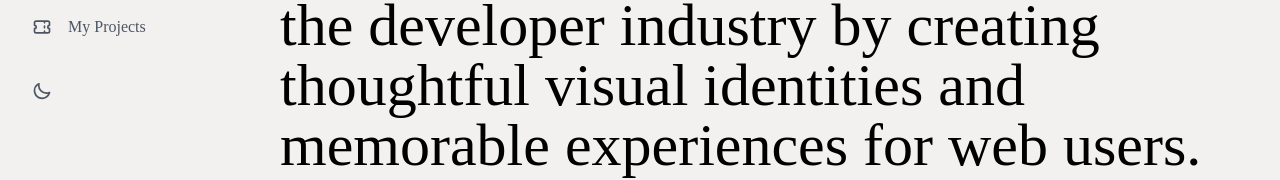
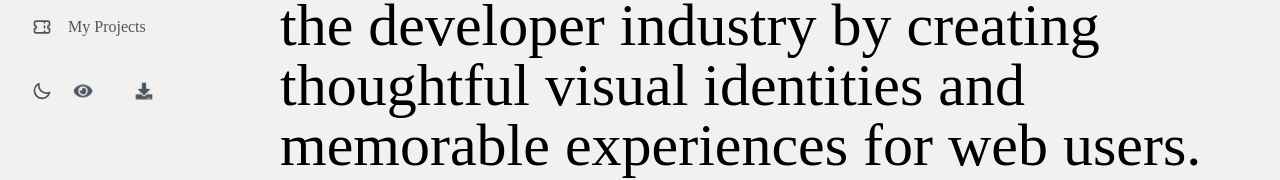
Before and after one commit to arifuddinraihan/arif-portfolio-side-client, a React (Create React App) app: page / in a window 1280 px wide. Shown: the part 377-557 px from the top of the page. Built offline with nearby package versions, Linux system fonts and the light colour scheme.

Commit message:
added download button and viwe for resume pdf

```diff
--- a/src/Pages/MainHeroSection/ResumeModal/ResumeModal.js
+++ b/src/Pages/MainHeroSection/ResumeModal/ResumeModal.js
@@ -1,8 +1,5 @@
 import React from 'react';
-import { PhotoProvider, PhotoView } from 'react-photo-view';
-import { Link } from 'react-router-dom';
 import resumePdf from '../../../assets/resume_of_arifuddin_mern_web_dev.pdf'
-
 
 const ResumeModal = () => {
     const handleDownloadPdf = () => {
@@ -35,7 +32,7 @@ const ResumeModal = () => {
                         </figure>
                     </div>
                     <div className='flex justify-center gap-5'>
-                        <a href='https://drive.google.com/file/d/1QFyErJSRJfFcJlK4SHyEMFt6vTTzaKXC/view?usp=share_link' target='_blank'
+                        <a href='https://drive.google.com/file/d/1QFyErJSRJfFcJlK4SHyEMFt6vTTzaKXC/view' target='_blank'
                             className="btn btn-primary my-2">View Full Resume</a>
                         <button onClick={handleDownloadPdf}
                             className="btn btn-primary my-2">Download PDF</button>
--- a/src/Pages/Shared/Sidebar/Sidebar.js
+++ b/src/Pages/Shared/Sidebar/Sidebar.js
@@ -1,8 +1,26 @@
 import React from 'react';
 import profile from '../../../assets/DP.jpg'
 import ThemeChange from '../../../Components/ThemeChange/ThemeChange';
+import { FaEye, FaDownload } from "react-icons/fa";
+import ResumeModal from '../../MainHeroSection/ResumeModal/ResumeModal';
+import resumePdf from '../../../assets/resume_of_arifuddin_mern_web_dev.pdf'
 
 const Sidebar = () => {
+    const handleDownloadPdf = () => {
+        // using Java Script method to get PDF file
+        fetch(resumePdf).then(response => {
+            response.blob().then(blob => {
+                // Creating new object of PDF file
+                const fileURL = window.URL.createObjectURL(blob);
+                // Setting various property values
+                let alink = document.createElement('a');
+                alink.href = fileURL;
+                alink.download = resumePdf;
+                alink.click();
+            })
+        })
+    }
+
     return (
         <div>
             <div className="flex flex-col w-64 px-4 py-8 dark:bg-gray-900 dark:border-gray-700">
@@ -40,14 +58,20 @@ const Sidebar = () => {
 
                             <span className="mx-4 font-medium">My Projects</span>
                         </a>
-                        <div className="flex items-center px-4 py-2 mt-5 text-gray-600 transition-colors duration-300 transform dark:text-gray-400 dark:hover:text-gray-200 hover:text-gray-700">
+                        <div className="flex flex-row px-4 py-2 mt-5 text-gray-600 transition-colors duration-300 transform dark:text-gray-400 dark:hover:text-gray-200 hover:text-gray-700">
                             <ThemeChange></ThemeChange>
-                            <button className='btn btn-sm btn-ghost mx-4'>
+                            <label htmlFor="resume-modal" className='btn btn-sm btn-ghost mx-2 text-xl'>
+                                <FaEye></FaEye>
+                            </label>
+                            <button onClick={handleDownloadPdf}
+                                className='btn btn-sm btn-ghost mx-2 text-lg'>
+                                <FaDownload></FaDownload>
                             </button>
                         </div>
                     </nav>
                 </div>
             </div>
+            <ResumeModal></ResumeModal>
         </div>
     );
 };
```
